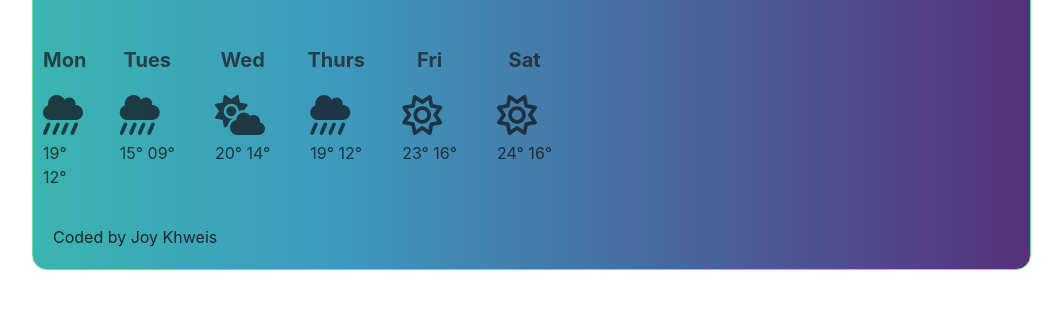
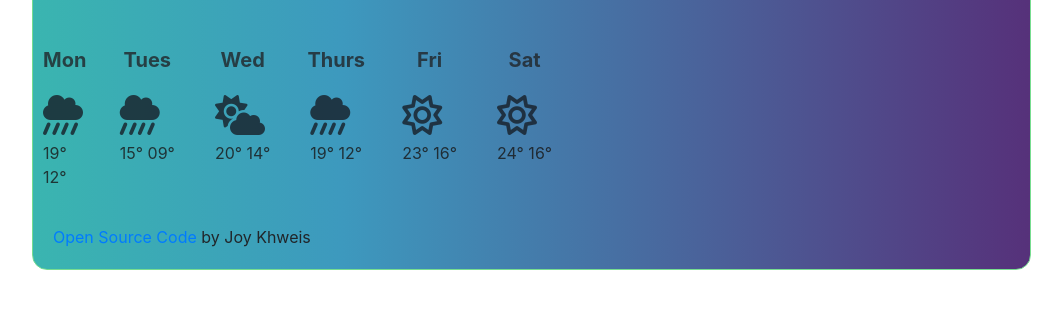
Before and after one commit to Jkhweis/weather-app, a plain HTML site: page index.html in a window 1280 px wide. Shown: the part 381-690 px from the top of the page, without its empty margins (63-1125 px from the left). Drawn offline with nearby package versions, Linux system fonts and the light colour scheme.

Commit message:
Update index.html
Added open source code link

```diff
--- a/index.html
+++ b/index.html
@@ -86,7 +86,7 @@
                     </div>
                 </div>
             </div>
-            <footer>Coded by Joy Khweis</footer>
+            <footer><a href="https://github.com/Jkhweis/weather-app" target="blank">Open Source Code</a> by Joy Khweis</footer>
         </div>
     </div>
     <script src="src/script.js"></script>
```
